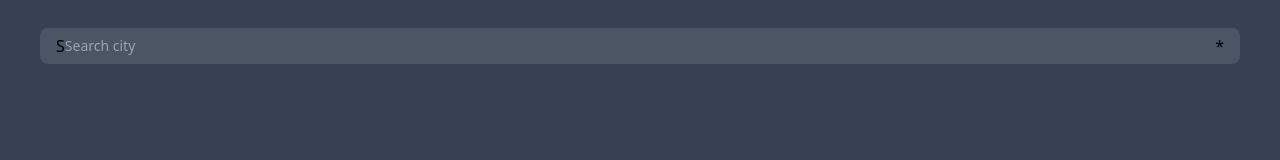
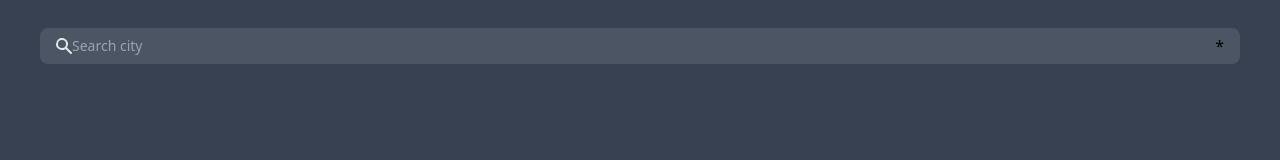
Before and after one commit to Frostpink/Weather-App, a Next.js app: page / in a window 1280 px wide. Shown: the top 160 px of the page. Built offline with nearby package versions, Linux system fonts and the light colour scheme.

Commit message:
feat: add search icon
* add search icon with its import/exports

```diff
--- a/components/icons/index.tsx
+++ b/components/icons/index.tsx
@@ -38,6 +38,8 @@ import { Svg41 as Icon41 } from './41'
 import { Svg42 as Icon42 } from './42'
 import { Svg43 as Icon43 } from './43'
 import { Svg44 as Icon44 } from './44'
+
+export { default as SearchIcon } from './searchIcon'
 
 export const WeatherIcons = ({
     iconNumber,
--- /dev/null
+++ b/components/icons/searchIcon/index.js
@@ -0,0 +1,4 @@
+/** @format */
+
+import SearchIcon from './searchIcon'
+export default SearchIcon
--- /dev/null
+++ b/components/icons/searchIcon/searchIcon.js
@@ -0,0 +1,15 @@
+/** @format */
+
+import * as React from 'react'
+
+const SvgVector = props => (
+    <svg width={16} height={16} fill='none' xmlns='http://www.w3.org/2000/svg' {...props}>
+        <path
+            fillRule='evenodd'
+            clipRule='evenodd'
+            d='M6 2a4 4 0 1 0 0 8 4 4 0 0 0 0-8ZM0 6a6 6 0 1 1 10.89 3.477l4.817 4.817a1 1 0 0 1-1.414 1.414l-4.816-4.816A6.001 6.001 0 0 1 0 6Z'
+        />
+    </svg>
+)
+
+export default SvgVector
--- a/pages/index_remix.tsx
+++ b/pages/index_remix.tsx
@@ -6,7 +6,7 @@ import { useState } from 'react'
 // import http from '../http-common'
 
 import { WeatherCurrent, Location, WeatherHour, WeatherDay } from './types'
-import Icons from '../components/icons'
+import Icons, { SearchIcon } from '../components/icons'
 
 // primary background color: gray-700
 // primary text color: gray-200
@@ -224,7 +224,9 @@ export default function IndexRemix() {
             <div className='flex h-screen w-full flex-col justify-evenly overflow-hidden bg-gray-700'>
                 <div className='absolute inset-x-0 top-7 flex px-10'>
                     <div className='delay-0 flex w-full flex-row items-center rounded-lg bg-gray-600 px-4 transition-all duration-500 focus-within:ring-2'>
-                        <p className=''>S</p>
+                        <p className=''>
+                            <SearchIcon className='fill-gray-200' />
+                        </p>
                         <input
                             placeholder='Search city'
                             value={locationInput}
```
